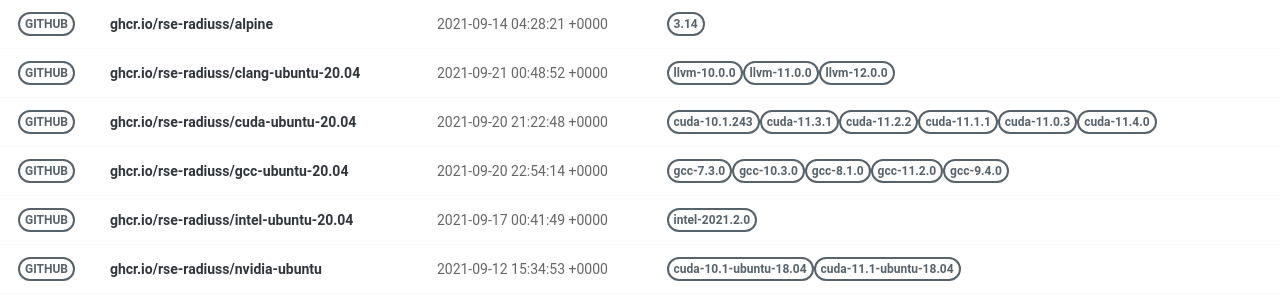
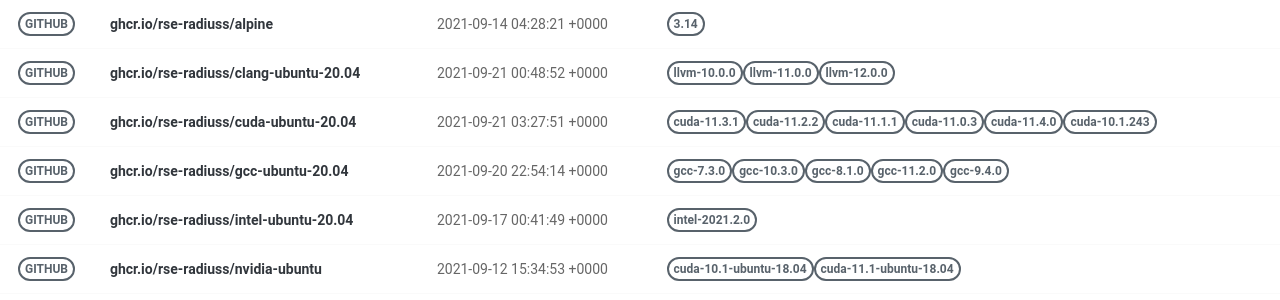
Before and after one commit to rse-ops/docker-images, a Jekyll site: the page built from pages/index.md, in a window 1280 px wide. Shown: the part 130-430 px from the top of the page. Built offline with Jekyll 4.4.1, drawn with Linux system fonts in a browser that asks for light colours; nearby versions of some CDN libraries.

Commit message:
Automated push to update library 2021-09-21

```diff
--- a/_library/ghcr.io-rse-radiuss-cuda-ubuntu-20.04.md
+++ b/_library/ghcr.io-rse-radiuss-cuda-ubuntu-20.04.md
@@ -1,14 +1,11 @@
 ---
 layout: container
 name: ghcr.io/rse-radiuss/cuda-ubuntu-20.04
-updated_at: 2021-09-20 21:22:48.884378
+updated_at: 2021-09-21 03:27:51.980165
 
 
 container_url: https://github.com/orgs/rse-radiuss/packages/container/package/cuda-ubuntu-20.04
 versions:
- - tag: cuda-10.1.243
-   dockerfile: https://github.com/rse-radiuss/docker-images/blob/main/ubuntu/cuda/Dockerfile
-   manifest: https://crane.ggcr.dev/manifest/ghcr.io/rse-radiuss/cuda-ubuntu-20.04:cuda-10.1.243
  - tag: cuda-11.3.1
    dockerfile: https://github.com/rse-radiuss/docker-images/blob/main/ubuntu/cuda/Dockerfile
    manifest: https://crane.ggcr.dev/manifest/ghcr.io/rse-radiuss/cuda-ubuntu-20.04:cuda-11.3.1
```
Also changed, not shown: other parts of _library/ghcr.io-rse-radiuss-cuda-ubuntu-20.04.md (+3 -0 lines).
